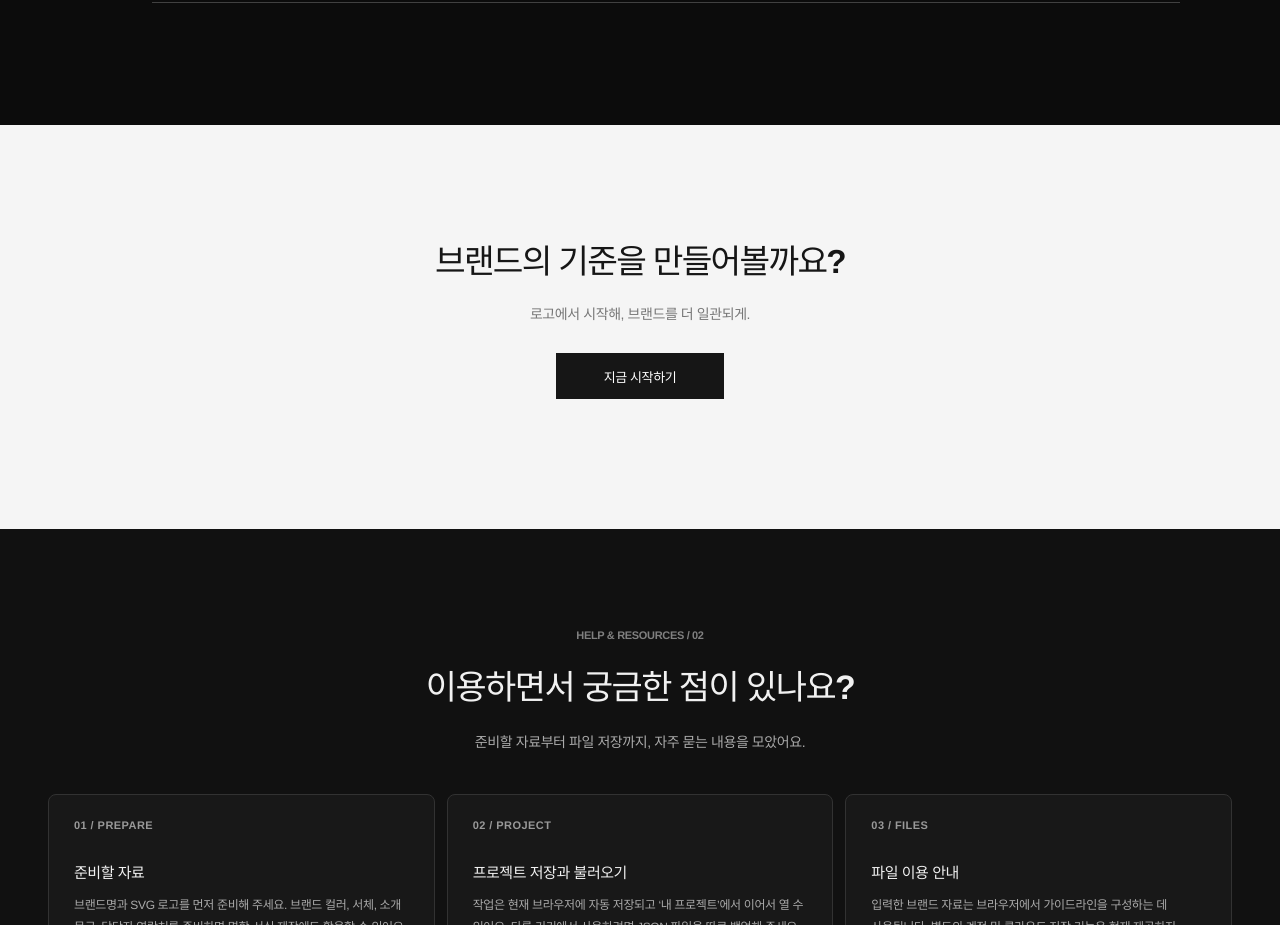
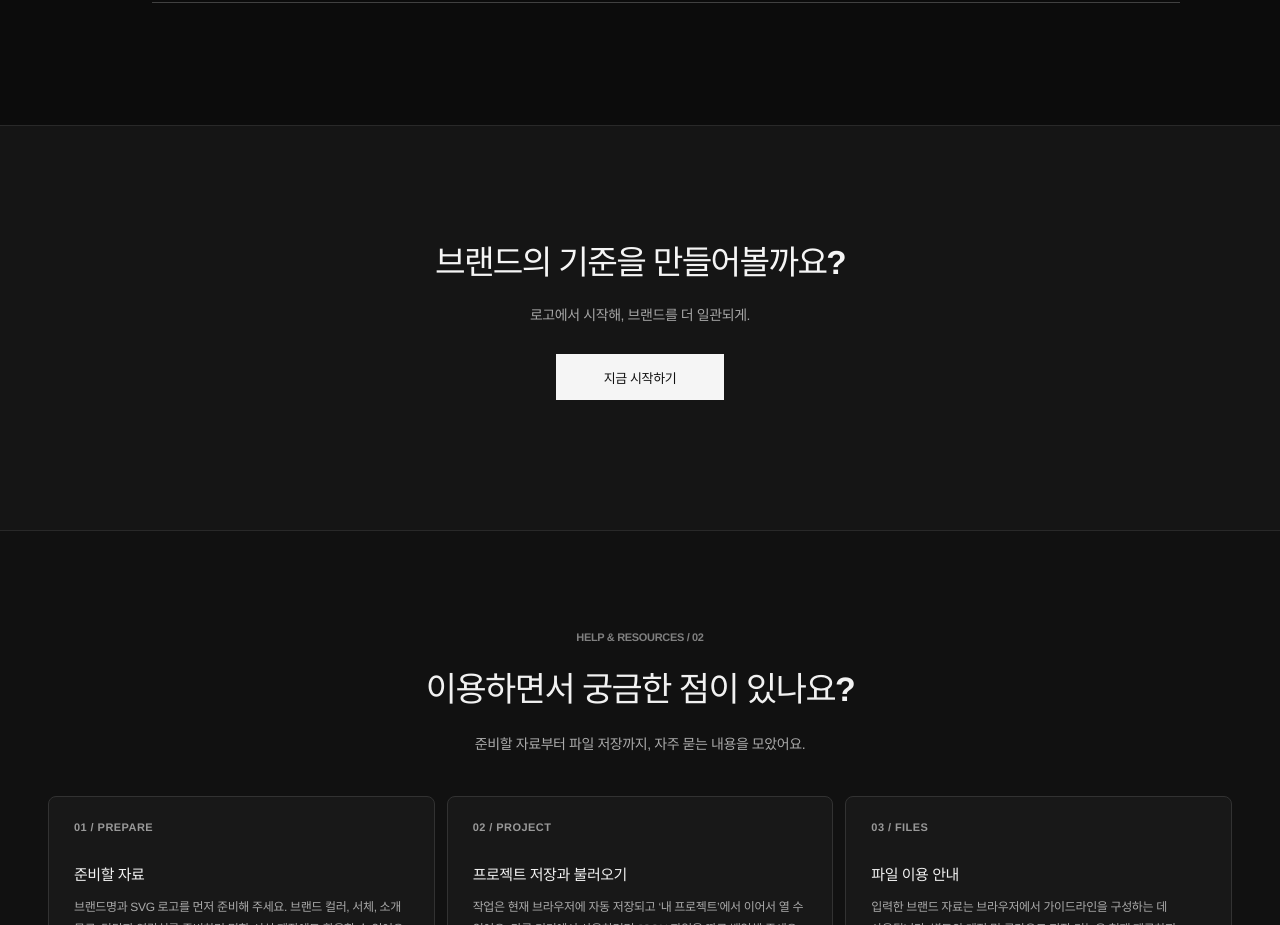
Before and after one commit to jyhome1228-cyber/brandcreator, a React (Vite) app: page / in a window 1280 px wide. Shown: the part 3000-3925 px from the top of the page. Built offline with nearby package versions, Linux system fonts and the light colour scheme; a web font is replaced by a local one.

Commit message:
Remove remaining white CTA band for continuous black process, help and footer

```diff
--- a/src/bramer-bilingual-sample.css
+++ b/src/bramer-bilingual-sample.css
@@ -181,3 +181,10 @@
 @media(prefers-reduced-motion:reduce){
  .bramer-landing .bramer-home-process .bramer-process-step{opacity:1!important;transform:none!important;animation:none!important}
 }
+
+/* Remove the remaining white transition between process, FAQ and footer. */
+.bramer-landing .bramer-home-last-section{background:#151515!important;color:#f5f5f5!important;border-top:1px solid #292929;border-bottom:1px solid #292929}
+.bramer-landing .bramer-home-last-section h2{color:#f5f5f5!important}
+.bramer-landing .bramer-home-last-section p{color:#a6a6a6!important}
+.bramer-landing .bramer-home-last-section .bramer-home-primary{background:#f5f5f5!important;color:#101010!important}
+.bramer-landing .bramer-home-last-section .bramer-home-primary:hover{background:#dbdbdb!important}
```
